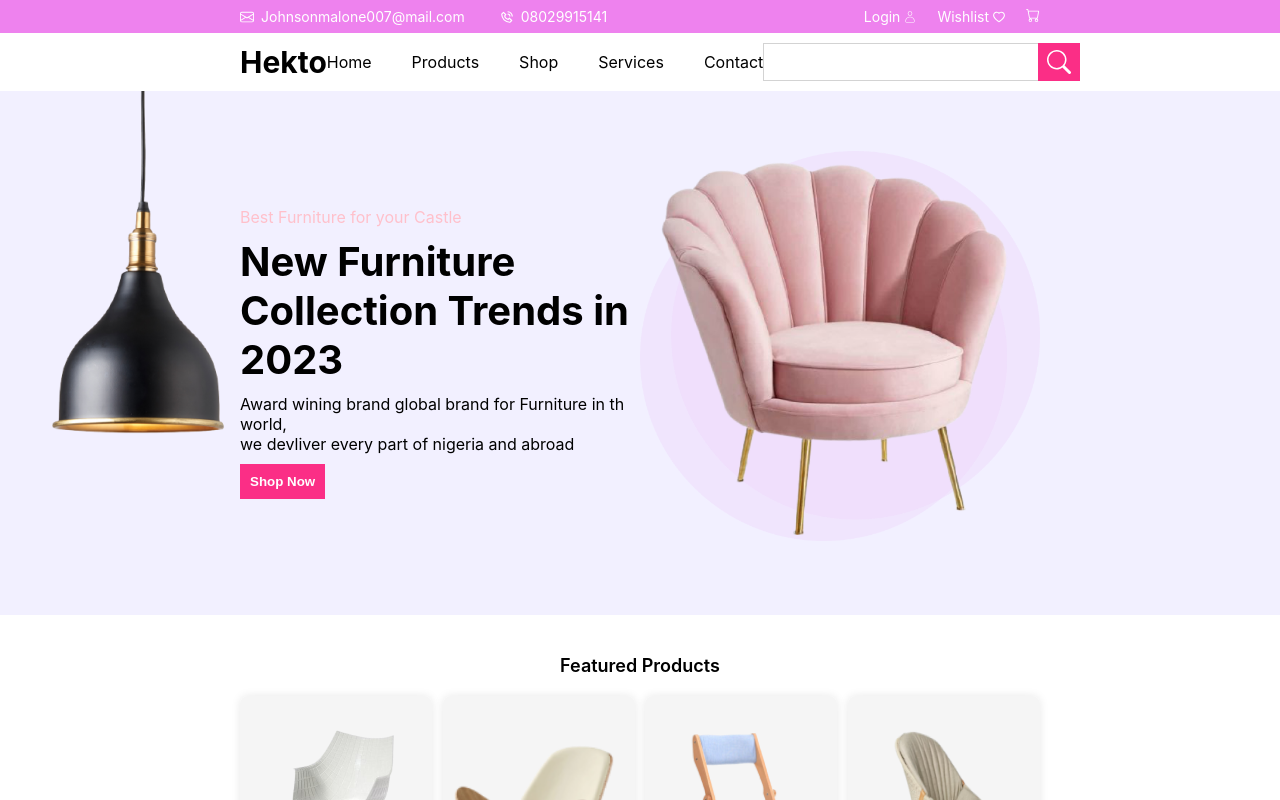
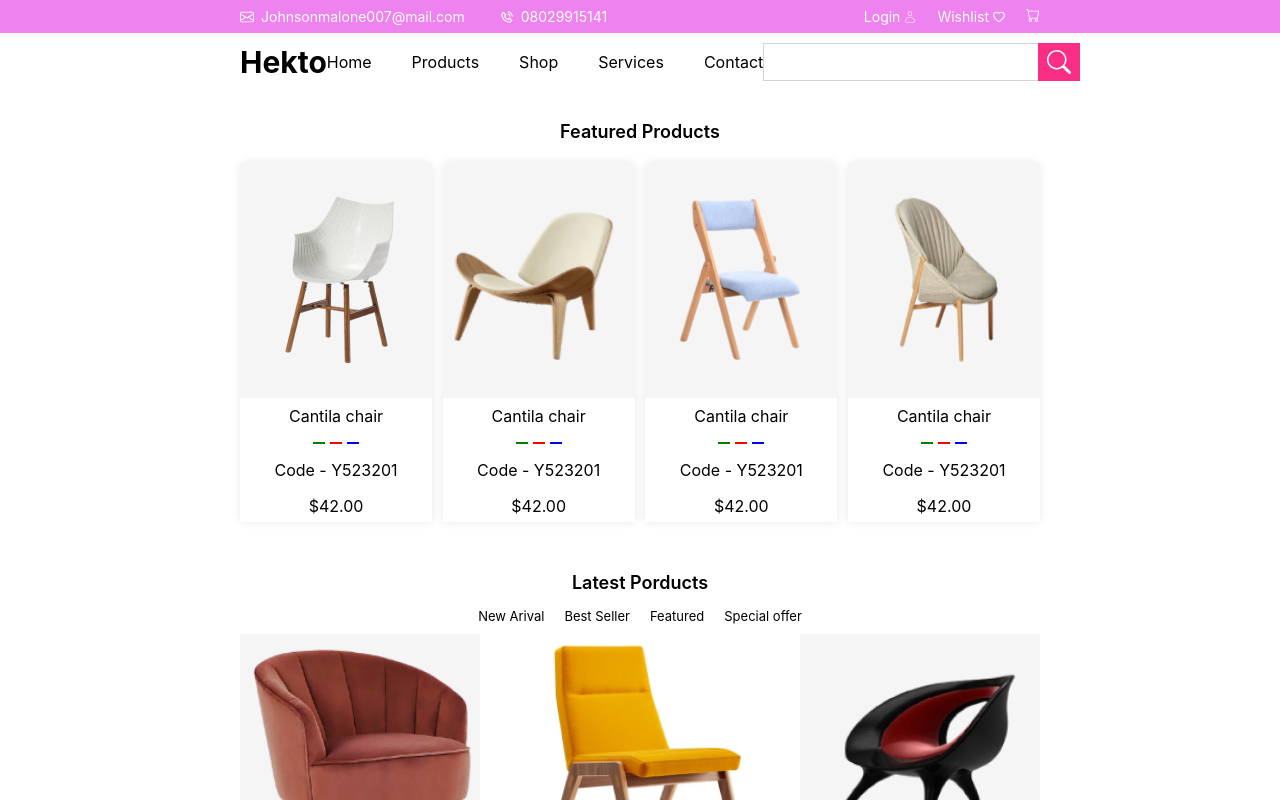
Before and after one commit to Malone-chisom/Hekto-Project, a React (Create React App) app: page / in a window 1280 px wide. Shown: the top 800 px of the page. Built offline with nearby package versions, Linux system fonts and the light colour scheme.

Commit message:
latest commit

```diff
--- a/src/components/home/Home.jsx
+++ b/src/components/home/Home.jsx
@@ -36,7 +36,7 @@ function Home() {
             {/* Navbar ends  */}
 
             {/* Section-1/Hero starts  */}
-            <div className="section-1-container">
+            {/* <div className="section-1-container">
                 <div className="padding-horizontal padding-vertical">
                     <div className="section-1">
                         <div className="section-1-left">
@@ -76,7 +76,7 @@ function Home() {
                 <span className="section-1-left-lamp">
                     <img src={lamp} className="lamp-size" alt="lamp" />
                 </span>
-            </div>
+            </div> */}
             {/* Section-1/Hero ends  */}
 
             {/* Section-2/ Starts */}
```
